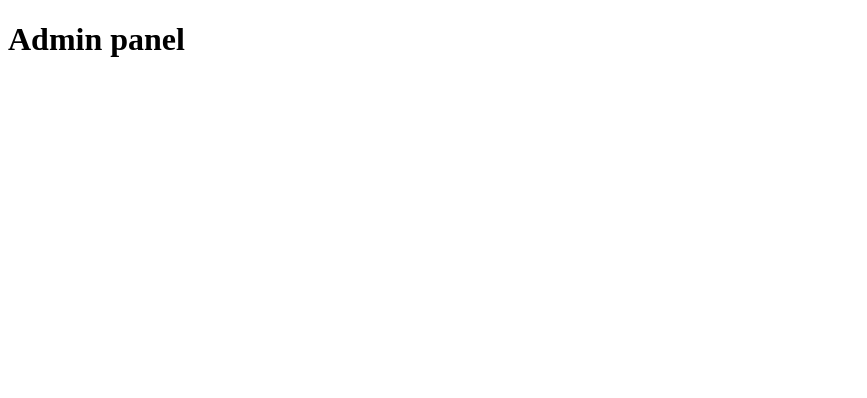
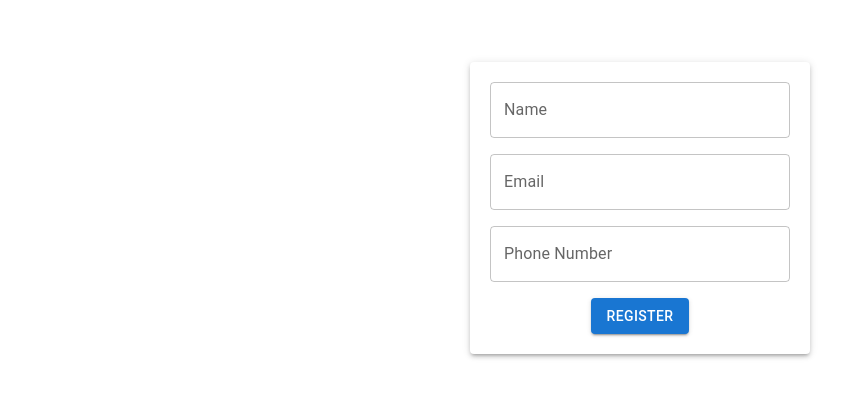
Before and after one commit to manishaverma15/react-admin-panel, a React (Create React App) app: page / in a window 1280 px wide. Shown: the top 398 px of the page, without its empty margins (0-867 px from the left). Built offline with nearby package versions, Linux system fonts and the light colour scheme.

Commit message:
feat: created user register form

```diff
--- a/package.json
+++ b/package.json
@@ -5,6 +5,7 @@
   "dependencies": {
     "@emotion/react": "^11.11.1",
     "@emotion/styled": "^11.11.0",
+    "@mui/material": "^5.15.1",
     "@testing-library/jest-dom": "^5.17.0",
     "@testing-library/react": "^13.4.0",
     "@testing-library/user-event": "^13.5.0",
--- a/src/App.tsx
+++ b/src/App.tsx
@@ -1,10 +1,11 @@
 import React from 'react';
+import RegisterUser from './components/registerForm/RegisterUser';
 
 function App() {
   return (
-    <div>
-     <h1>Admin panel</h1>
-    </div>
+    <>
+      <RegisterUser />
+    </>
   );
 }
 
--- /dev/null
+++ b/src/components/registerForm/Register.css
@@ -0,0 +1,17 @@
+.register-container {
+  display: flex;
+  align-items: center;
+  justify-content: center;
+  height: 50vh;
+}
+
+.register-paper {
+  padding: 20px;
+  margin: auto;
+  width: 300px;
+}
+
+.text-field {
+  width: 100%;
+  margin-bottom: 15px;
+}
--- /dev/null
+++ b/src/components/registerForm/RegisterUser.tsx
@@ -0,0 +1,46 @@
+import React from 'react';
+import { TextField, Paper, Grid, Button } from '@mui/material';
+import './Register.css';
+
+const RegisterUser = () => {
+  return (
+    <div className='register-container'>
+      <Paper elevation={3} className='register-paper'>
+        <Grid container spacing={2}>
+          <Grid item xs={12}>
+            <TextField
+              id='outlined-basic'
+              label='Name'
+              variant='outlined'
+              className='text-field'
+              fullWidth
+            />
+          </Grid>
+          <Grid item xs={12}>
+            <TextField
+              id='outlined-basic'
+              label='Email'
+              variant='outlined'
+              fullWidth
+            />
+          </Grid>
+          <Grid item xs={12}>
+            <TextField
+              id='outlined-basic'
+              label='Phone Number'
+              variant='outlined'
+              fullWidth
+            />
+          </Grid>
+          <Grid item xs={12} style={{ textAlign: 'center' }}>
+            <Button variant='contained' color='primary'>
+              Register
+            </Button>
+          </Grid>
+        </Grid>
+      </Paper>
+    </div>
+  );
+};
+
+export default RegisterUser;
```
Also changed, not shown: 1 other file (tests, documents, lock files or other folders).
